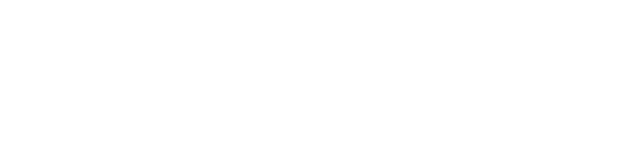
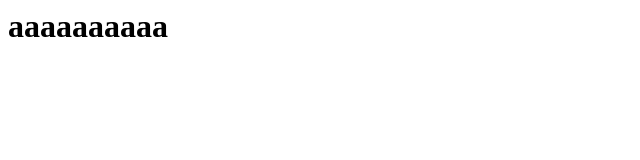
Before and after one commit to wangsipnirebels/sooni, a plain HTML site: page index.html in a window 1280 px wide. Shown: the whole page, without its empty margins (0-640 px from the left). Drawn offline with Linux system fonts and the light colour scheme.

Commit message:
2nd commit of JM

```diff
--- a/index.html
+++ b/index.html
@@ -1,2 +1,3 @@
 <html>
+<body><h1>aaaaaaaaaa</body>
 </html>
```
